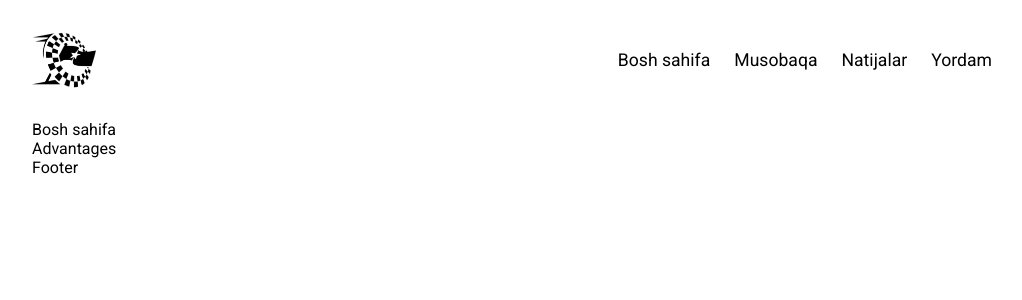
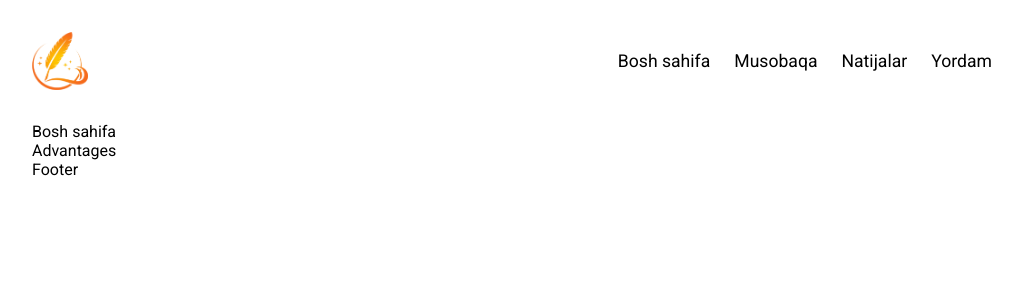
Before and after one commit to Sardorbek0731/writer-racing, a React (Vite) app: page / in a window 1280 px wide. Shown: the top 300 px of the page, without its empty margins (128-1150 px from the left). Built offline with nearby package versions, Linux system fonts and the light colour scheme.

Commit message:
changed logo

```diff
--- a/src/components/header/Header.css
+++ b/src/components/header/Header.css
@@ -3,7 +3,7 @@
 }
 
 .logo {
-  width: 4rem;
+  width: 3.5rem;
   height: auto;
 }
 
```
Also changed, not shown: src/assets/logo/logo.png.
